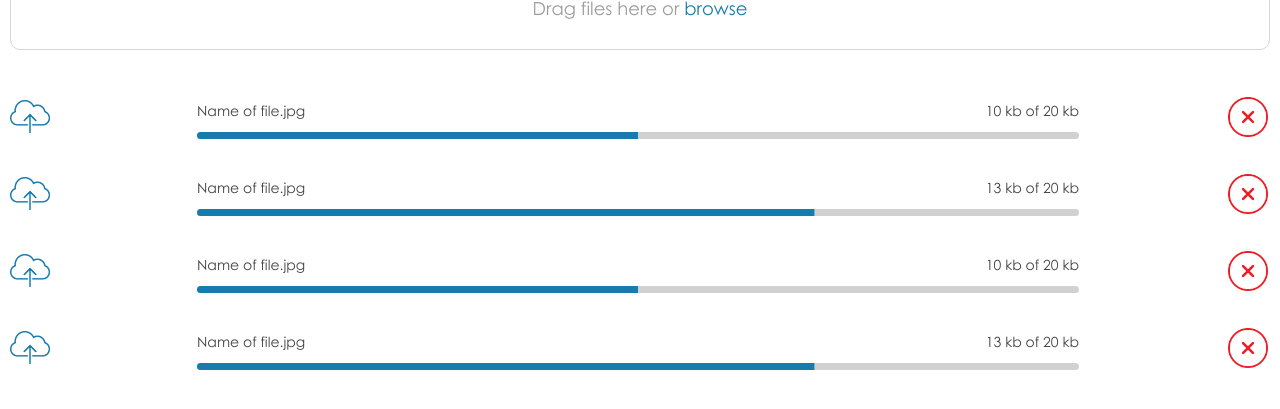
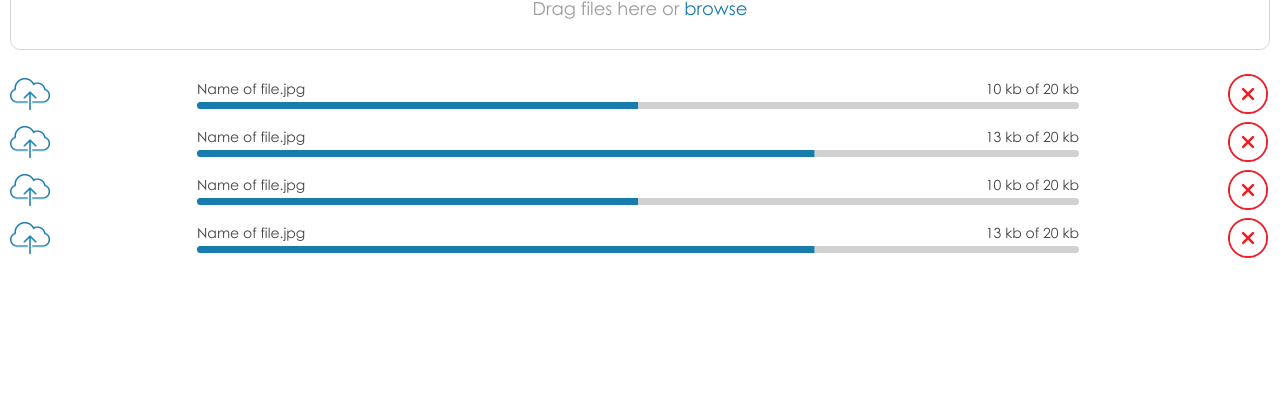
Before and after one commit to comadaihiep92/teach, a React (Create React App) app: page /mypicture in a window 1280 px wide. Shown: the part 197-606 px from the top of the page. Built offline with nearby package versions, Linux system fonts and the light colour scheme.

Commit message:
fix padding of ion list

```diff
--- a/src/components/AppointmentCenter/AppointmentCenter.scss
+++ b/src/components/AppointmentCenter/AppointmentCenter.scss
@@ -5,7 +5,7 @@
     background: url(/static/media/bg-header.a1c9d5a8.png) no-repeat center
       center;
     width: 100%;
-    height: 56px;
+    // height: 56px;
     background-size: cover;
     padding: 0 10px;
   }
--- a/src/components/AppointmentCenter/AppointmentCenter.tsx
+++ b/src/components/AppointmentCenter/AppointmentCenter.tsx
@@ -130,7 +130,7 @@ const AppointmentCenter: React.FC = () => {
                 <IonImg className="icon icon--clock" src={iconClock} alt="" />
                 <IonText className="appointment__date">Friday: at 4 pm</IonText>
               </IonList>
-              <IonList className="appointment__list-image">
+              <IonList className="appointment__list-image ion-no-padding">
                 <IonList className="appointment__item-image">
                   <IonButton
                     className="ion-no-padding appointment__button"
@@ -214,7 +214,7 @@ const AppointmentCenter: React.FC = () => {
                 <IonImg className="icon icon--clock" src={iconClock} alt="" />
                 <IonText className="appointment__date">Friday: at 4 pm</IonText>
               </IonList>
-              <IonList className="appointment__list-image">
+              <IonList className="appointment__list-image ion-no-padding ion-no-padding">
                 <IonList className="appointment__item-image">
                   <IonButton
                     className="ion-no-padding appointment__button"
@@ -298,7 +298,7 @@ const AppointmentCenter: React.FC = () => {
                 <IonImg className="icon icon--clock" src={iconClock} alt="" />
                 <IonText className="appointment__date">Friday: at 4 pm</IonText>
               </IonList>
-              <IonList className="appointment__list-image">
+              <IonList className="appointment__list-image ion-no-padding">
                 <IonList className="appointment__item-image">
                   <IonButton
                     className="ion-no-padding appointment__button"
@@ -382,7 +382,7 @@ const AppointmentCenter: React.FC = () => {
                 <IonImg className="icon icon--clock" src={iconClock} alt="" />
                 <IonText className="appointment__date">Friday: at 4 pm</IonText>
               </IonList>
-              <IonList className="appointment__list-image">
+              <IonList className="appointment__list-image ion-no-padding">
                 <IonList className="appointment__item-image">
                   <IonButton
                     className="ion-no-padding appointment__button"
--- a/src/components/ChildDailyInfo/ChildDailyInfo.scss
+++ b/src/components/ChildDailyInfo/ChildDailyInfo.scss
@@ -17,7 +17,7 @@
   &__radio {
     width: 100%;
     display: flex;
-    justify-content: space-around;
+    justify-content: space-between;
     align-items: center;
     margin: 5px 0;
     height: 68px;
--- a/src/components/ChildDailyInfo/ChildDailyInfo.tsx
+++ b/src/components/ChildDailyInfo/ChildDailyInfo.tsx
@@ -55,7 +55,7 @@ const ChildDailyInfo: React.FC = () => {
           <IonList className="childDaily__list">
             <IonText className="childDaily__title">How often to eat</IonText>
             <IonRadioGroup>
-              <IonList className="childDaily__radio">
+              <IonList className="childDaily__radio ion-no-padding">
                 <IonItem
                   lines="none"
                   className="childDaily__radio-item ion-no-padding"
@@ -103,9 +103,9 @@ const ChildDailyInfo: React.FC = () => {
               placeholder="Write Comment"
             ></IonTextarea>
           </IonList>
-          <IonList className="childDaily__list">
+          <IonList className="childDaily__list ion-no-padding">
             <IonText className="childDaily__title">The menu of the day</IonText>
-            <IonList className="childDaily__list-day">
+            <IonList className="childDaily__list-day ion-no-padding">
               <IonSelect
                 className="list-day__item"
                 value={week}
@@ -132,7 +132,7 @@ const ChildDailyInfo: React.FC = () => {
               </IonSelect>
             </IonList>
             <IonRadioGroup>
-              <IonList className="childDaily__radio childDaily__radio--big">
+              <IonList className="childDaily__radio childDaily__radio--big ion-no-padding">
                 <IonList className="childDaily__radio-item childDaily__radio-height">
                   <IonImg
                     className="img img--fruit"
@@ -170,9 +170,9 @@ const ChildDailyInfo: React.FC = () => {
               placeholder="Write Comment"
             ></IonTextarea>
           </IonList>
-          <IonList className="childDaily__list">
+          <IonList className="childDaily__list ion-no-padding">
             <IonText className="childDaily__title">Nap time:</IonText>
-            <IonList className="childDaily__radio">
+            <IonList className="childDaily__radio ion-no-padding">
               <IonItem lines="none" className="childDaily__input">
                 <IonLabel position="floating" className="label label--blue">
                   Duration
@@ -198,10 +198,10 @@ const ChildDailyInfo: React.FC = () => {
               </IonItem>
             </IonList>
           </IonList>
-          <IonList className="childDaily__list">
+          <IonList className="childDaily__list ion-no-padding">
             <IonText className="childDaily__title">Bowel movement:</IonText>
             <IonRadioGroup>
-              <IonList className="childDaily__radio">
+              <IonList className="childDaily__radio ion-no-padding">
                 <IonList className="childDaily__radio-item">
                   <IonLabel className="childDaily__label">Yes</IonLabel>
                   <IonRadio className="childDaily__rdo" value="yes"></IonRadio>
@@ -222,10 +222,10 @@ const ChildDailyInfo: React.FC = () => {
               </IonList>
             </IonRadioGroup>
           </IonList>
-          <IonList className="childDaily__list">
+          <IonList className="childDaily__list ion-no-padding">
             <IonText className="childDaily__title">Record injuries:</IonText>
             <IonRadioGroup>
-              <IonList className="childDaily__radio">
+              <IonList className="childDaily__radio ion-no-padding">
                 <IonList className="childDaily__radio-item">
                   <IonLabel className="childDaily__label">Yes</IonLabel>
                   <IonRadio className="childDaily__rdo" value="yes"></IonRadio>
--- a/src/components/MessageCenter/MessageCenter.tsx
+++ b/src/components/MessageCenter/MessageCenter.tsx
@@ -59,7 +59,7 @@ const MessageCenter: React.FC = () => {
               </IonRouterLink>
             </IonText>
           </IonList>
-          <IonList>
+          <IonList className="ion-no-padding">
             <IonText className="mypicture__title">
               Write a relevant message
             </IonText>
--- a/src/components/MyPicture/MyPicture.tsx
+++ b/src/components/MyPicture/MyPicture.tsx
@@ -60,11 +60,11 @@ const MyPicture: React.FC = () => {
               </IonRouterLink>
             </IonText>
           </IonList>
-          <IonList className="mypicture__list">
-            <IonList className="mypicture__item">
+          <IonList className="mypicture__list ion-no-padding">
+            <IonList className="mypicture__item ion-no-padding">
               <IonImg className="icon icon--cloud" src={iconCloud} alt="" />
               <IonList className="mypicture__width">
-                <IonList className="mypicture__list-text">
+                <IonList className="mypicture__list-text ion-no-padding">
                   <IonText className="mypicture__text">
                     Name of file.jpg
                   </IonText>
@@ -79,10 +79,10 @@ const MyPicture: React.FC = () => {
                 <IonImg className="icon icon--cancel" src={iconCancel} alt="" />
               </IonButton>
             </IonList>
-            <IonList className="mypicture__item">
+            <IonList className="mypicture__item ion-no-padding">
               <IonImg className="icon icon--cloud" src={iconCloud} alt="" />
               <IonList className="mypicture__width">
-                <IonList className="mypicture__list-text">
+                <IonList className="mypicture__list-text ion-no-padding">
                   <IonText className="mypicture__text">
                     Name of file.jpg
                   </IonText>
@@ -97,10 +97,10 @@ const MyPicture: React.FC = () => {
                 <IonImg className="icon icon--cancel" src={iconCancel} alt="" />
               </IonButton>
             </IonList>
-            <IonList className="mypicture__item">
+            <IonList className="mypicture__item ion-no-padding">
               <IonImg className="icon icon--cloud" src={iconCloud} alt="" />
               <IonList className="mypicture__width">
-                <IonList className="mypicture__list-text">
+                <IonList className="mypicture__list-text ion-no-padding">
                   <IonText className="mypicture__text">
                     Name of file.jpg
                   </IonText>
@@ -115,10 +115,10 @@ const MyPicture: React.FC = () => {
                 <IonImg className="icon icon--cancel" src={iconCancel} alt="" />
               </IonButton>
             </IonList>
-            <IonList className="mypicture__item">
+            <IonList className="mypicture__item ion-no-padding">
               <IonImg className="icon icon--cloud" src={iconCloud} alt="" />
               <IonList className="mypicture__width">
-                <IonList className="mypicture__list-text">
+                <IonList className="mypicture__list-text ion-no-padding">
                   <IonText className="mypicture__text">
                     Name of file.jpg
                   </IonText>
```
